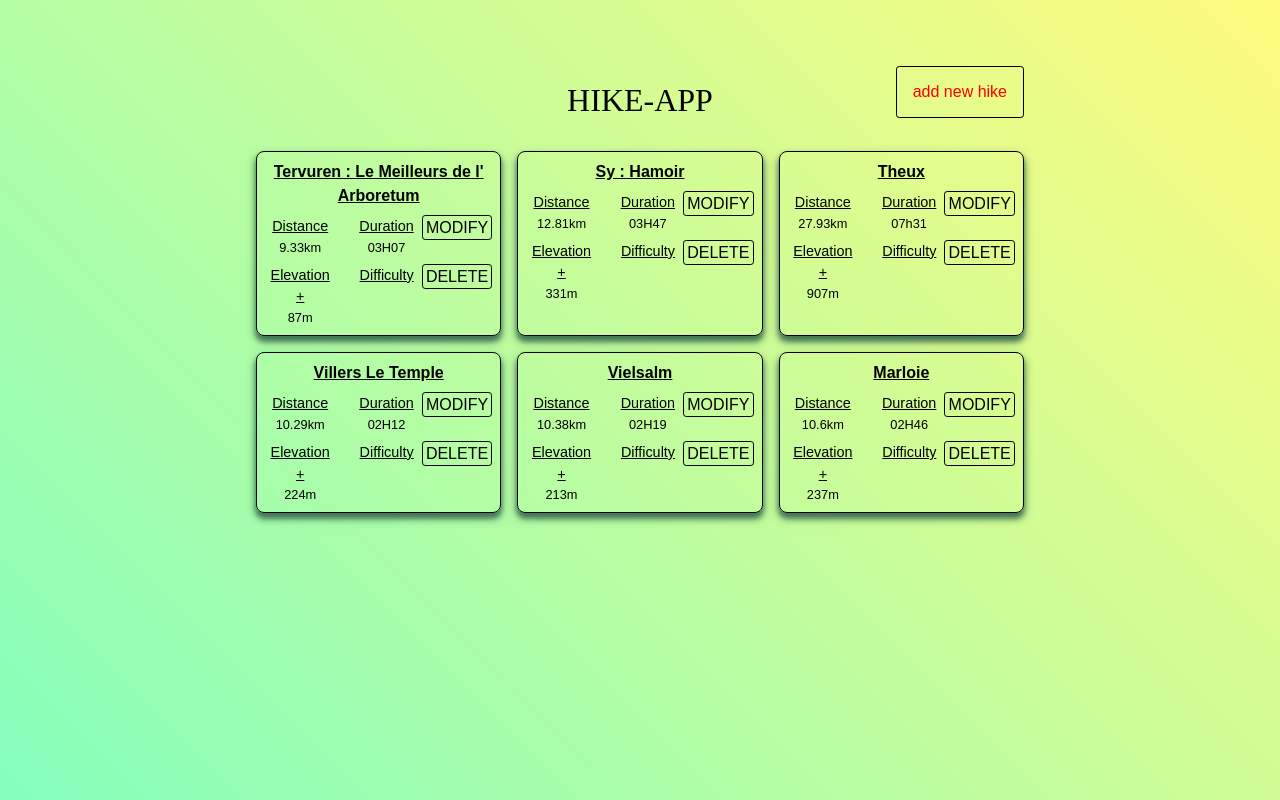
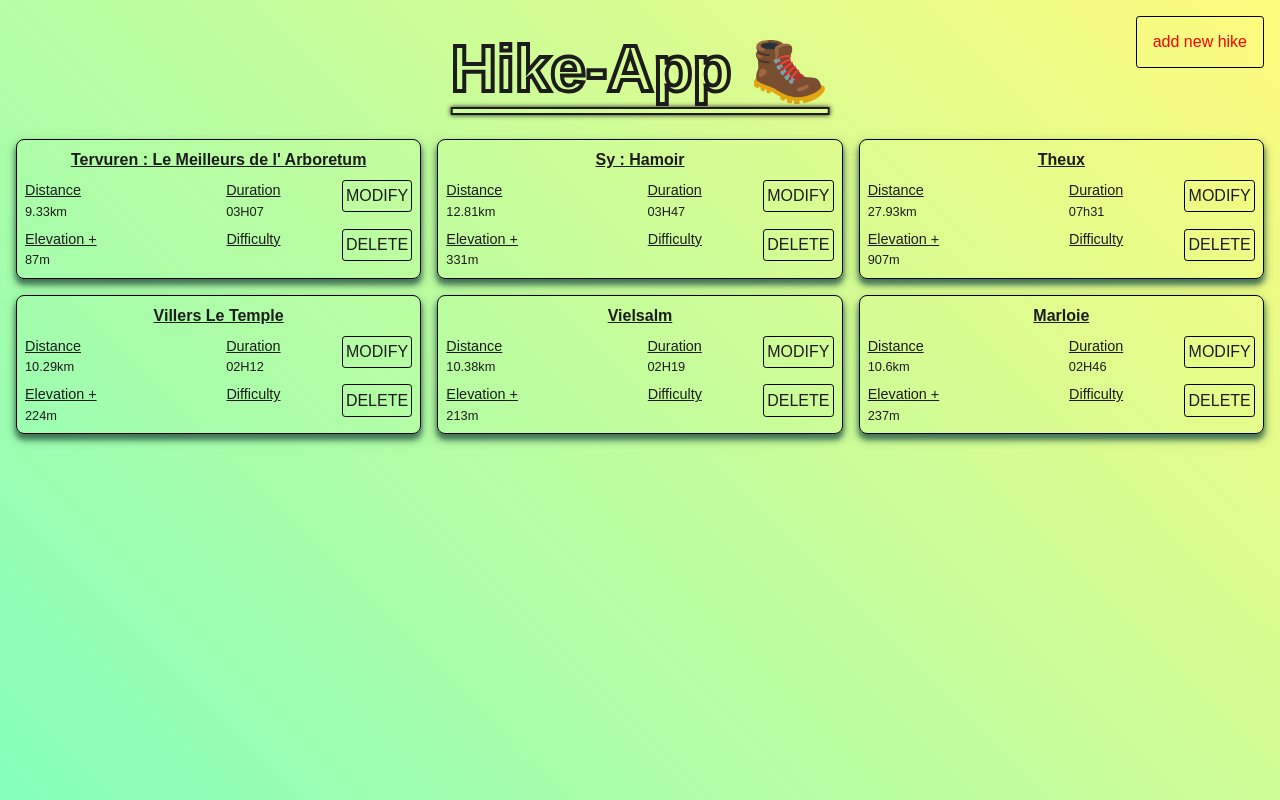
Before and after one commit to JeanChristopheM/hiking-php, a PHP site: page / in a window 1280 px wide. Run offline with PHP 8.4, Linux system fonts and the light colour scheme; data comes from the database, SQL or seed files in the repository; data that the repository does not hold is empty; a stand-in replaces the project's code that opens the database connection.

Commit message:
added more style and  added a modal to confirm deletion

```diff
--- a/src/index.php
+++ b/src/index.php
@@ -20,13 +20,14 @@
     <meta charset="UTF-8">
     <meta http-equiv="X-UA-Compatible" content="IE=edge">
     <meta name="viewport" content="width=device-width, initial-scale=1.0">
+    <meta name="description" content="Hike manager. Browse hikes in Belgium and add your contribution.">
     <title>Hike-app</title>
     <link rel="stylesheet" href="/style/main.css">
 </head>
 <body>
     <header class="header">
-        <h1>Hike-App</h1>
-        <a href="./php/create.php" class="add">add new hike</a>
+        <h1 class="mainTitle">Hike-App 🥾</h1>
+        <a href="./php/create.php" class="add abutton">add new hike</a>
     </header>
     <main class="app">
         <?php
@@ -50,13 +51,26 @@
                         <p class="card__label">Elevation +</p>
                         <p class="card__data">'.$hike['elevation'].'m</p>
                     </div>
-                    <p class="delete"><a href=php/delete.php?ID='.$hike['ID'].'>DELETE</a></p>
-                    <p class="modify"><a href=php/update.php?ID='.$hike['ID'].'>MODIFY</a></p>
+                    <p class="delete"><a class="abutton delete" id='.$hike['ID'].'>DELETE</a></p>
+                    <p class="modify"><a class="abutton" href=php/update.php?ID='.$hike['ID'].' id='.$hike['ID'].'>MODIFY</a></p>
                 </div>
                 ';
             }
         ?>
     </main>
-
+    <?php include './php/includes/modal.php'; ?>
+    <script>
+        window.addEventListener('click', (e) => {
+            const modal = document.querySelector('.modal');
+            if(e.target.classList.contains('delete') && e.target.classList.contains('abutton')) {
+                modal.classList.remove('hidden');
+                const yes = document.querySelector('#modalYes');
+                yes.href = `php/delete.php?ID=${e.target.id}`;
+            }
+            if(e.target.id == "modalNo") {
+                modal.classList.add('hidden');
+            }
+        });
+    </script>
 </body>
 </html>
--- /dev/null
+++ b/src/php/includes/modal.php
@@ -0,0 +1,7 @@
+<div class="modal hidden">
+    <h2>Are you sure ?</h2>
+    <div class="modal__buttons">
+        <a href="#" id="modalYes" class="abutton">YES</a>
+        <a href="#" id="modalNo" class="abutton">NO</a>
+    </div>
+</div>
--- a/src/style/_login.scss
+++ /dev/null
@@ -1,59 +0,0 @@
-* {
-    padding: 0;
-    margin: 0;
-    box-sizing: border-box;
-}
-body {
-    margin: 50px auto;
-    text-align: center;
-    width: 800px;
-}
-h1 {
-    font-family: 'Passion One';
-    font-size: 2rem;
-    text-transform: uppercase;
-}
-label {
-    width: 150px;
-    display: inline-block;
-    text-align: left;
-    font-size: 1.5rem;
-    font-family: 'Lato';
-}
-input {
-    border: 2px solid #ccc;
-    font-size: 1.5rem;
-    font-weight: 100;
-    font-family: 'Lato';
-    padding: 10px;
-}
-form {
-    margin: 25px auto;
-    padding: 20px;
-    border: 5px solid #ccc;
-    width: 500px;
-    background: #eee;
-}
-div.form-element {
-    margin: 20px 0;
-}
-button {
-    padding: 10px;
-    font-size: 1.5rem;
-    font-family: 'Lato';
-    font-weight: 100;
-    background: yellowgreen;
-    color: white;
-    border: none;
-}
-p.success,
-p.error {
-    color: white;
-    font-family: lato;
-    background: yellowgreen;
-    display: inline-block;
-    padding: 2px 10px;
-}
-p.error {
-    background: orangered;
-}
--- a/src/style/main.css
+++ b/src/style/main.css
@@ -36,86 +36,41 @@ textarea {
   white-space: revert;
 }
 
-* {
-  padding: 0;
-  margin: 0;
-  box-sizing: border-box;
-}
-
-body {
-  margin: 50px auto;
-  text-align: center;
-  width: 800px;
-}
-
-h1 {
-  font-family: "Passion One";
-  font-size: 2rem;
-  text-transform: uppercase;
-}
-
-label {
-  width: 150px;
-  display: inline-block;
-  text-align: left;
-  font-size: 1.5rem;
-  font-family: "Lato";
-}
-
-input {
-  border: 2px solid #ccc;
-  font-size: 1.5rem;
-  font-weight: 100;
-  font-family: "Lato";
-  padding: 10px;
-}
-
-form {
-  margin: 25px auto;
-  padding: 20px;
-  border: 5px solid #ccc;
-  width: 500px;
-  background: #eee;
-}
-
-div.form-element {
-  margin: 20px 0;
-}
-
-button {
-  padding: 10px;
-  font-size: 1.5rem;
-  font-family: "Lato";
-  font-weight: 100;
-  background: yellowgreen;
-  color: white;
-  border: none;
-}
-
-p.success,
-p.error {
-  color: white;
-  font-family: lato;
-  background: yellowgreen;
-  display: inline-block;
-  padding: 2px 10px;
-}
-
-p.error {
-  background: orangered;
-}
-
 html {
   font-family: sans-serif;
   background-image: linear-gradient(45deg, #85ffbd 0%, #fffb7d 100%);
   background-repeat: no-repeat;
   background-size: cover;
   min-height: 100%;
+  color: #1c1c1c;
 }
 
-h1 {
+.mainTitle {
   font-size: 2rem;
   display: inline-block;
+  font-weight: bold;
+  position: relative;
+}
+@media screen and (min-width: 768px) {
+  .mainTitle {
+    font-size: 4rem;
+    text-stroke: 4px #1c1c1c;
+    -webkit-text-stroke: 4px #1c1c1c;
+    text-fill-color: transparent;
+    -webkit-text-fill-color: transparent;
+  }
+}
+.mainTitle::after {
+  content: "";
+  position: absolute;
+  bottom: -0.5rem;
+  left: 50%;
+  transform: translateX(-50%);
+  height: 8px;
+  width: 100%;
+  background: transparent;
+  border: 2px solid #1c1c1c;
+  box-shadow: 0px 0px 5px #1c1c1c;
 }
 
 .header {
@@ -219,12 +168,43 @@ h1 {
 .card__data {
   font-size: 0.8em;
 }
-
 button {
   cursor: pointer;
   border: 1px solid black;
   border-radius: 0.2rem;
   padding: 0.5rem;
+}
+
+.abutton {
+  cursor: pointer;
+  border: 1px solid black;
+  border-radius: 0.2rem;
+  padding: 0.2rem;
+  position: relative;
+  display: block;
+}
+.abutton::before {
+  pointer-events: none;
+  content: "";
+  position: absolute;
+  border: 4px solid #454d3e;
+  transition-duration: 0.2s;
+  transition-property: top, right, bottom, left, opacity;
+  top: -1rem;
+  left: -1rem;
+  bottom: -1rem;
+  right: -1rem;
+  opacity: 0;
+  border-radius: 0.5rem;
+}
+@media (hover: hover) {
+  .abutton:hover::before {
+    top: -4px;
+    left: -4px;
+    bottom: -4px;
+    right: -4px;
+    opacity: 1;
+  }
 }
 
 .updateForm {
--- a/src/style/main.scss
+++ b/src/style/main.scss
@@ -1,6 +1,6 @@
 @import "reset";
 @import "vars";
-@import "login";
+
 html {
     font-family: sans-serif;
     background-image: linear-gradient(45deg, #85ffbd 0%, #fffb7d 100%);
@@ -8,10 +8,33 @@ html {
     background-repeat: no-repeat;
     background-size: cover;
     min-height: 100%;
+
+    color: rgb(28, 28, 28);
 }
-h1 {
+.mainTitle {
     font-size: 2rem;
     display: inline-block;
+    font-weight: bold;
+    position: relative;
+    @media screen and (min-width: 768px) {
+        font-size: 4rem;
+        text-stroke: 4px rgb(28, 28, 28);
+        -webkit-text-stroke: 4px rgb(28, 28, 28);
+        text-fill-color: transparent;
+        -webkit-text-fill-color: transparent;
+    }
+    &::after {
+        content: "";
+        position: absolute;
+        bottom: -0.5rem;
+        left: 50%;
+        transform: translateX(-50%);
+        height: 8px;
+        width: 100%;
+        background: transparent;
+        border: 2px solid rgb(28, 28, 28);
+        box-shadow: 0px 0px 5px rgb(28, 28, 28);
+    }
 }
 .header {
     padding-block: 2rem;
@@ -91,12 +114,6 @@ h1 {
     .duration {
         justify-self: right;
     }
-    a {
-        cursor: pointer;
-        border: 1px solid black;
-        border-radius: 0.2rem;
-        padding: 0.2rem;
-    }
     p {
         line-height: 1.5;
     }
@@ -107,6 +124,11 @@ h1 {
     &__data {
         font-size: 0.8em;
     }
+    @media (hover: hover) {
+        &:hover {
+            // PLEASE CONTINUE ME JC !
+        }
+    }
 }
 button {
     cursor: pointer;
@@ -114,4 +136,36 @@ button {
     border-radius: 0.2rem;
     padding: 0.5rem;
 }
+.abutton {
+    cursor: pointer;
+    border: 1px solid black;
+    border-radius: 0.2rem;
+    padding: 0.2rem;
+    position: relative;
+    display: block;
+    &::before {
+        pointer-events: none;
+        content: "";
+        position: absolute;
+        border: 4px solid rgb(69, 77, 62);
+        transition-duration: 0.2s;
+        transition-property: top, right, bottom, left, opacity;
+        top: -1rem;
+        left: -1rem;
+        bottom: -1rem;
+        right: -1rem;
+        opacity: 0;
+        border-radius: 0.5rem;
+    }
+    @media (hover: hover) {
+        &:hover::before {
+            top: -4px;
+            left: -4px;
+            bottom: -4px;
+            right: -4px;
+            opacity: 1;
+        }
+    }
+}
 @import "updateForm";
+@import "modal";
```
Also changed, not shown: other parts of src/style/main.css (+29 -6 lines), src/style/_modal.scss (added, +29 -0 lines), 1 other file.
